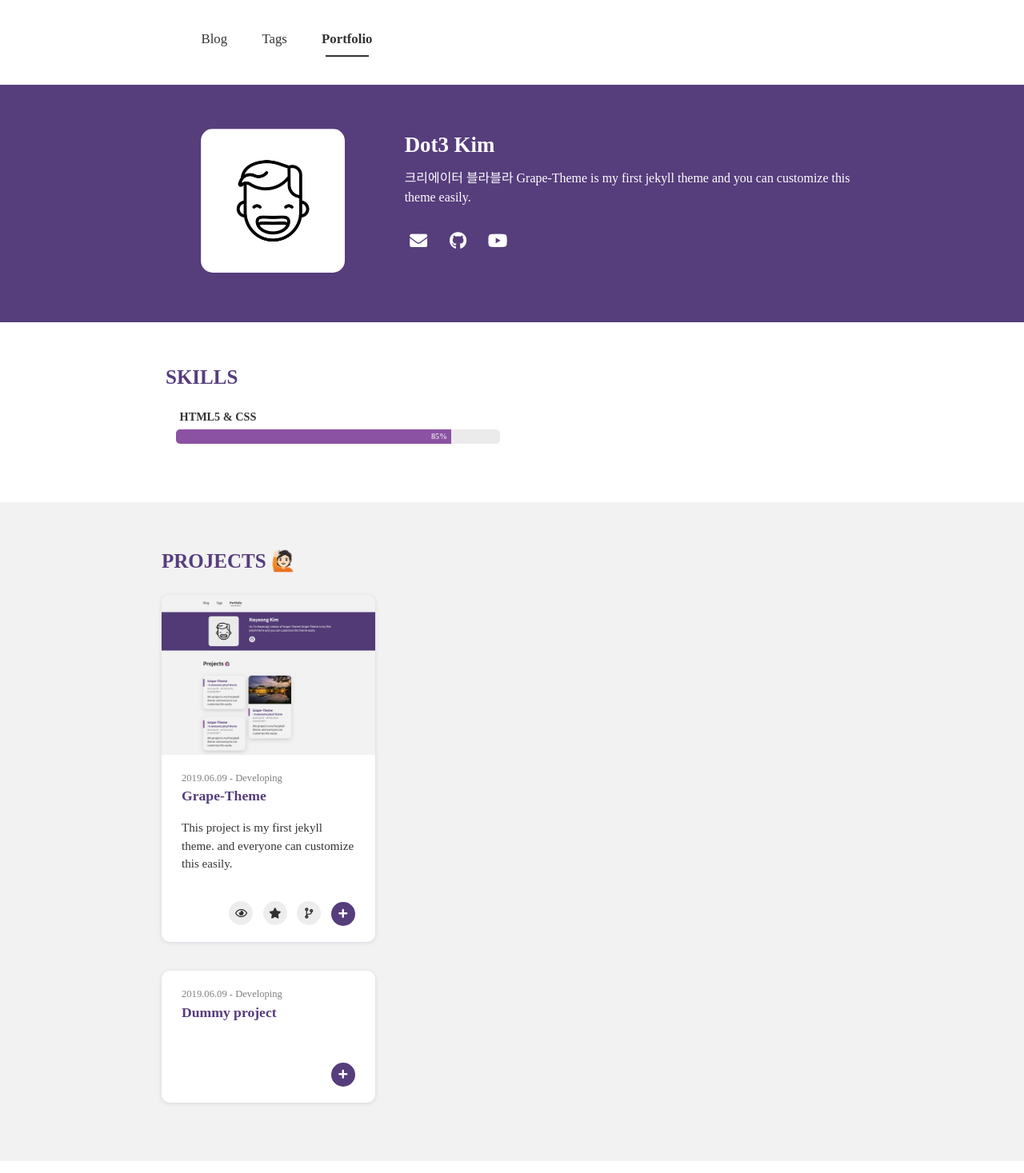
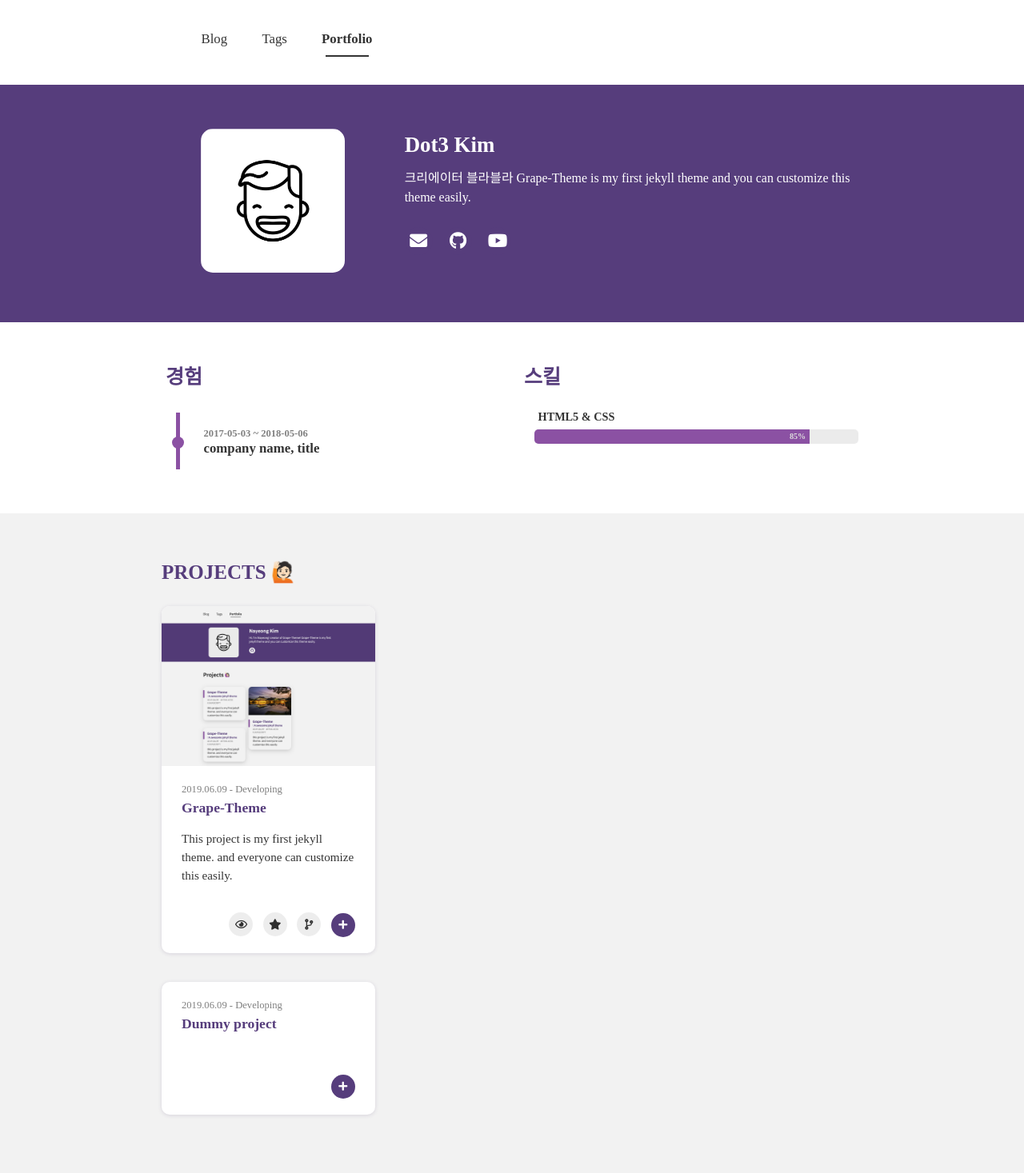
Before and after one commit to Dot3Kim/dot3kim.github.io, a Jekyll site: the page built from portfolio.html, in a window 1280 px wide. Shown: the whole page at 80% size. Built offline with Jekyll 4.4.1, drawn with Linux system fonts in a browser that asks for light colours; nearby versions of some CDN libraries; some web fonts are replaced.

Commit message:
Update portfolio.html

```diff
--- a/_layouts/portfolio.html
+++ b/_layouts/portfolio.html
@@ -25,7 +25,7 @@ layout: page
   </section>
   <!-- career section -->
   <section id="career" class="row">
-    <!--
+    <!-- 경력 - 좌 -->
     <article class="exper col-12 col-md-6">
       <p class="title">경험</p>
       <ul class="exper-list">
@@ -37,9 +37,10 @@ layout: page
         {% endfor %}
       </ul>
     </article>
-    -->
+
+    <!- 스킬 - 우 - 프로그래스바 -->
     <article class="skills col-12 col-md-6">
-      <p class="title">SKILLS</p>
+      <p class="title">스킬</p>
       <ul class="skill-list">
         {% for _ in profile.skills %}
         <li class="skill">
@@ -53,7 +54,9 @@ layout: page
         {% endfor %}
       </ul>
     </article>
+
   </section>
 
+  <!-- 프로젝트 페이지 추가 -->
   {% include projects.html %}
 </div>
```
